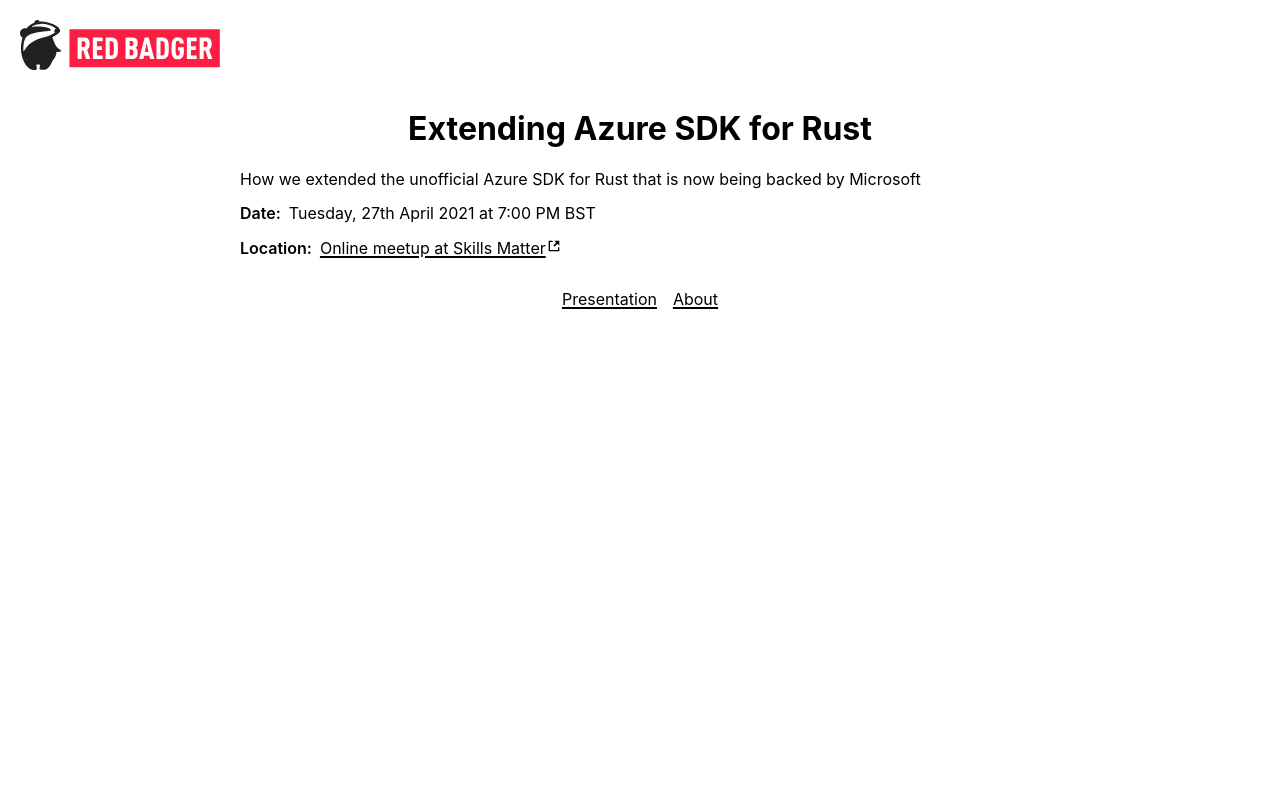
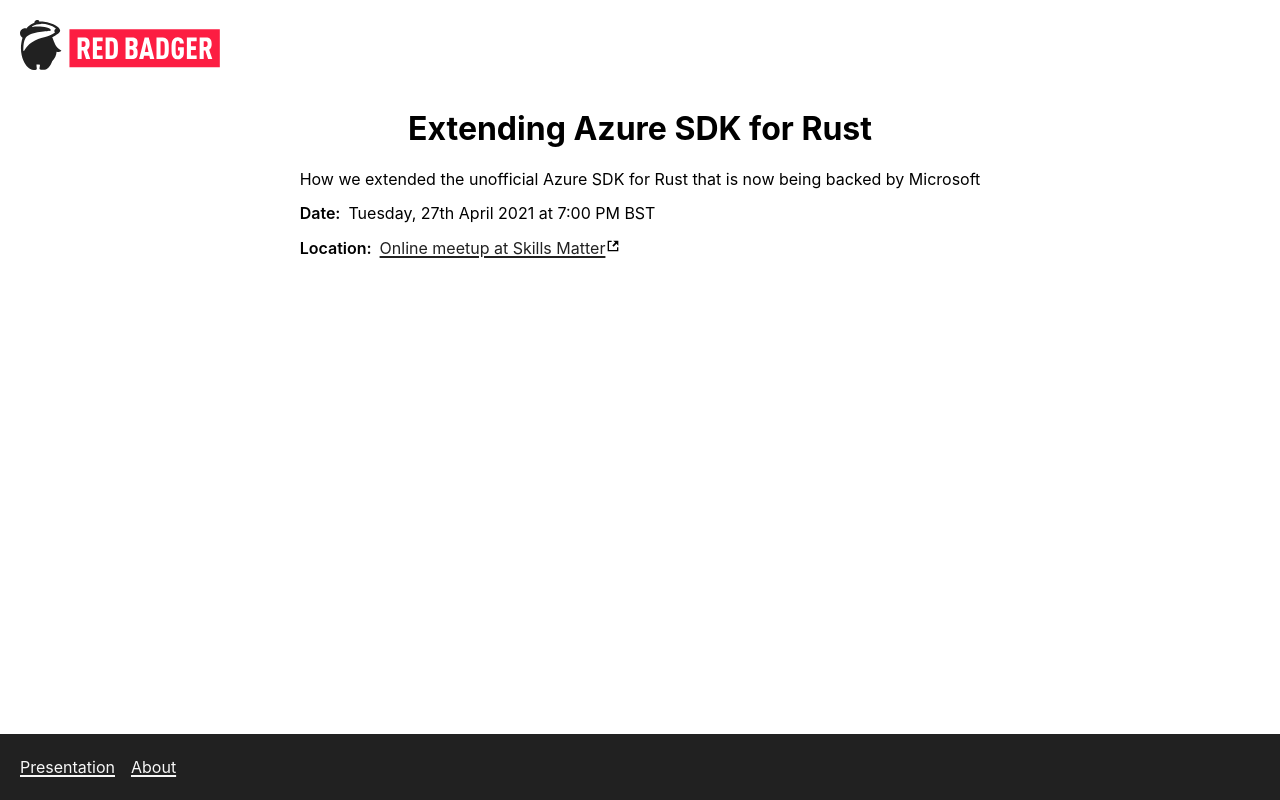
Before and after one commit to redbadger/rusty-azure, a React (Create React App) app: page / in a window 1280 px wide. Built offline with nearby package versions, Linux system fonts and the light colour scheme.

Commit message:
Set navigation as footer

```diff
--- a/src/components/navigation.tsx
+++ b/src/components/footer.tsx
@@ -2,10 +2,13 @@
 import { Link } from 'react-router-dom';
 import styled from 'styled-components';
 
-const StyledNav = styled.nav`
+const StyledFooter = styled.footer`
+  background-color: var(--black);
+  padding: 1.5rem 1.25rem;
+
   ul {
     display: flex;
-    justify-content: center;
+    /* justify-content: center; */
     list-style: none;
     margin: 0;
     padding: 0;
@@ -16,12 +19,12 @@
   }
 
   a {
-    color: black;
+    color: var(--white);
   }
 `;
 
 const Navigation: React.FC = () => (
-  <StyledNav>
+  <StyledFooter>
     <ul>
       <li>
         <Link to="/presentation">Presentation</Link>
@@ -30,7 +33,7 @@
         <Link to="/about">About</Link>
       </li>
     </ul>
-  </StyledNav>
+  </StyledFooter>
 );
 
 export default Navigation;
--- a/src/pages/about.tsx
+++ b/src/pages/about.tsx
@@ -2,13 +2,18 @@
 import styled from 'styled-components';
 
 import Header from '../components/header';
-import Navigation from '../components/navigation';
+import Footer from '../components/footer';
 
 const Styles = styled.div`
+  display: flex;
+  flex-direction: column;
+  min-height: 100vh;
+
   main {
     margin: 0 auto;
     max-width: 800px;
     text-align: center;
+    flex: 1 auto;
   }
 
   p {
@@ -99,9 +104,8 @@
         . And now our small contribution is part of Microsoft Azure SDK for
         Rust.
       </p>
-
-      <Navigation />
     </main>
+    <Footer />
   </Styles>
 );
 
--- a/src/pages/home.tsx
+++ b/src/pages/home.tsx
@@ -2,12 +2,17 @@
 import styled from 'styled-components';
 
 import Header from '../components/header';
-import Navigation from '../components/navigation';
+import Navigation from '../components/footer';
 
 const Styles = styled.div`
+  display: flex;
+  flex-direction: column;
+  min-height: 100vh;
+
   main {
     margin: 0 auto;
     max-width: 800px;
+    flex: 1 auto;
   }
 
   h1 {
@@ -67,9 +72,8 @@
           </dd>
         </div>
       </dl>
-
-      <Navigation />
     </main>
+    <Navigation />
   </Styles>
 );
 
--- a/src/styles/_global.scss
+++ b/src/styles/_global.scss
@@ -1,5 +1,10 @@
 * {
   box-sizing: border-box;
+}
+
+:root {
+  --white: rgb(248, 248, 248);
+  --black: rgb(33, 33, 33);
 }
 
 body {
@@ -23,7 +28,7 @@
 }
 
 a {
-  color: black;
+  color: var(--black);
   text-underline-offset: 2px;
   text-decoration-thickness: 2px;
 
```
